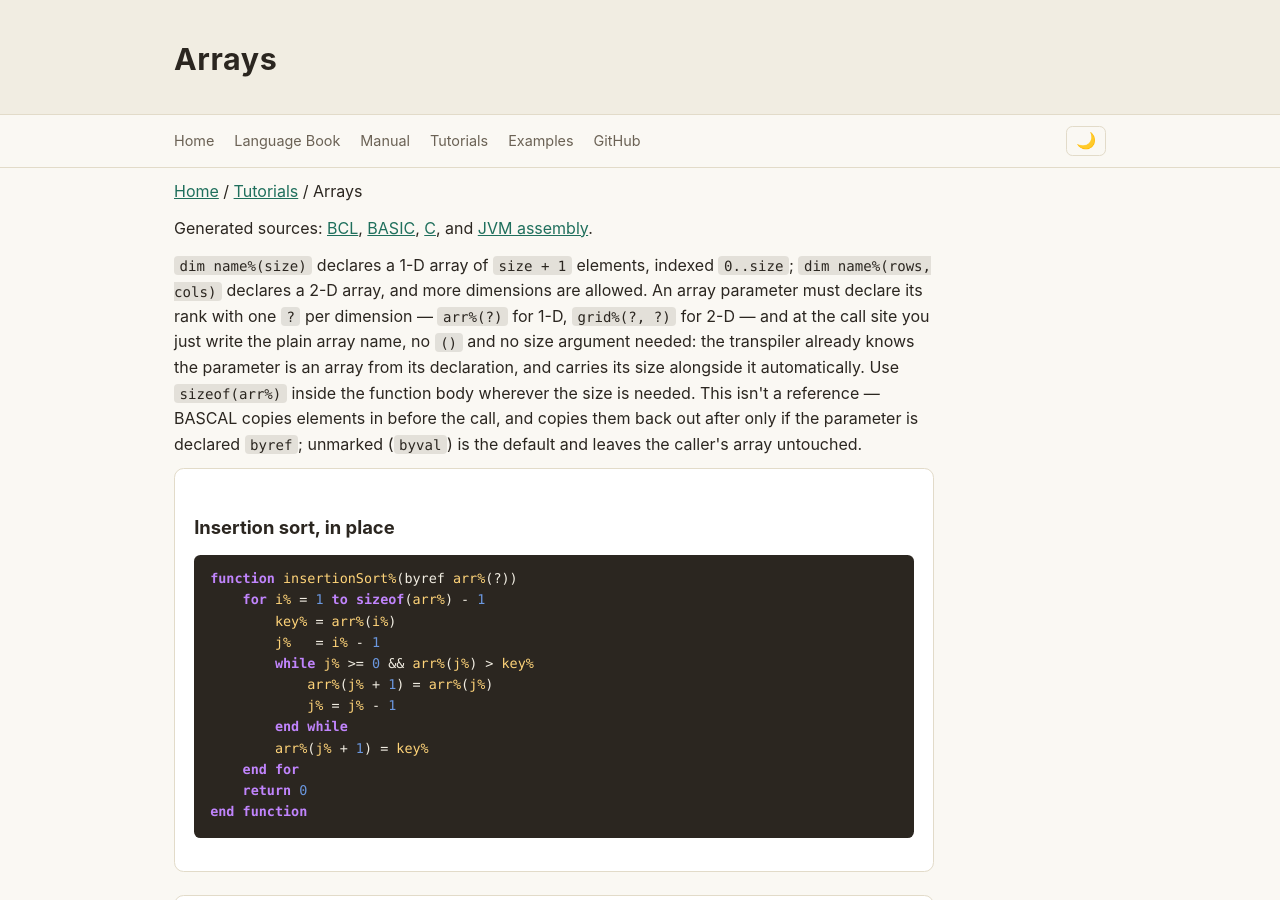
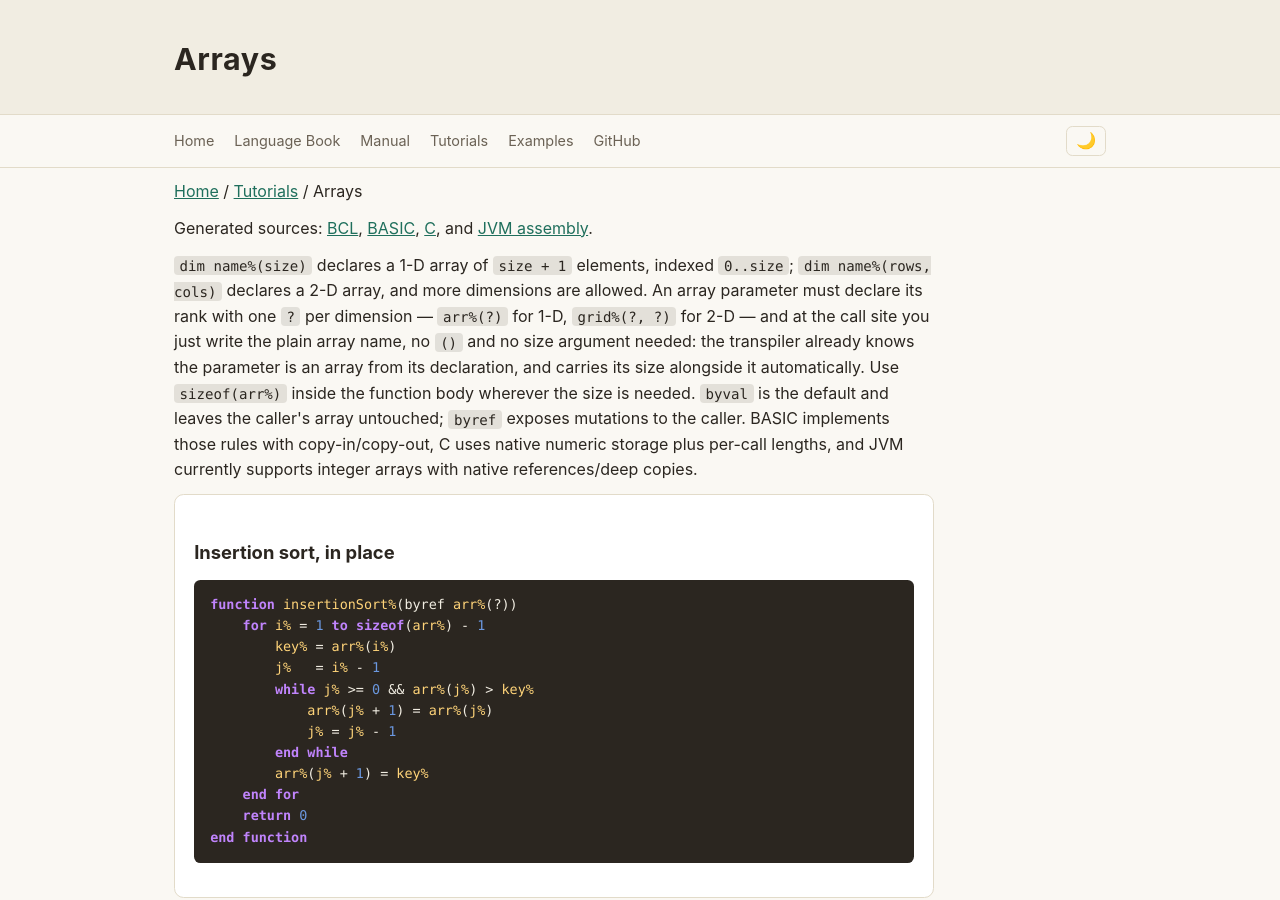
Before and after one commit to johnjoeallen/bascal, an MkDocs documentation site: the page built from docs/tutorials/08_arrays.md, in a window 1280 px wide and 900 px high. Built offline with MkDocs 1.6.1, drawn with Linux system fonts in a browser that asks for light colours.

Commit message:
Clarify tutorial array backend behavior

```diff
--- a/docs/tutorials/08_arrays.md
+++ b/docs/tutorials/08_arrays.md
@@ -4,7 +4,7 @@
 
 Generated sources: [BCL](https://github.com/johnjoeallen/bascal/blob/main/tutorial/08_arrays.bcl), [BASIC](https://github.com/johnjoeallen/bascal/blob/main/tutorial/08_arrays.bas), [C](https://github.com/johnjoeallen/bascal/blob/main/tutorial/08_arrays.c), and [JVM assembly](https://github.com/johnjoeallen/bascal/blob/main/tutorial/08_arrays.j).
 
-`dim name%(size)` declares a 1-D array of `size + 1` elements, indexed `0..size`; `dim name%(rows, cols)` declares a 2-D array, and more dimensions are allowed. An array parameter must declare its rank with one `?` per dimension — `arr%(?)` for 1-D, `grid%(?, ?)` for 2-D — and at the call site you just write the plain array name, no `()` and no size argument needed: the transpiler already knows the parameter is an array from its declaration, and carries its size alongside it automatically. Use `sizeof(arr%)` inside the function body wherever the size is needed. This isn't a reference — BASCAL copies elements in before the call, and copies them back out after only if the parameter is declared `byref`; unmarked (`byval`) is the default and leaves the caller's array untouched.
+`dim name%(size)` declares a 1-D array of `size + 1` elements, indexed `0..size`; `dim name%(rows, cols)` declares a 2-D array, and more dimensions are allowed. An array parameter must declare its rank with one `?` per dimension — `arr%(?)` for 1-D, `grid%(?, ?)` for 2-D — and at the call site you just write the plain array name, no `()` and no size argument needed: the transpiler already knows the parameter is an array from its declaration, and carries its size alongside it automatically. Use `sizeof(arr%)` inside the function body wherever the size is needed. `byval` is the default and leaves the caller's array untouched; `byref` exposes mutations to the caller. BASIC implements those rules with copy-in/copy-out, C uses native numeric storage plus per-call lengths, and JVM currently supports integer arrays with native references/deep copies.
 
 </div>
 
```
